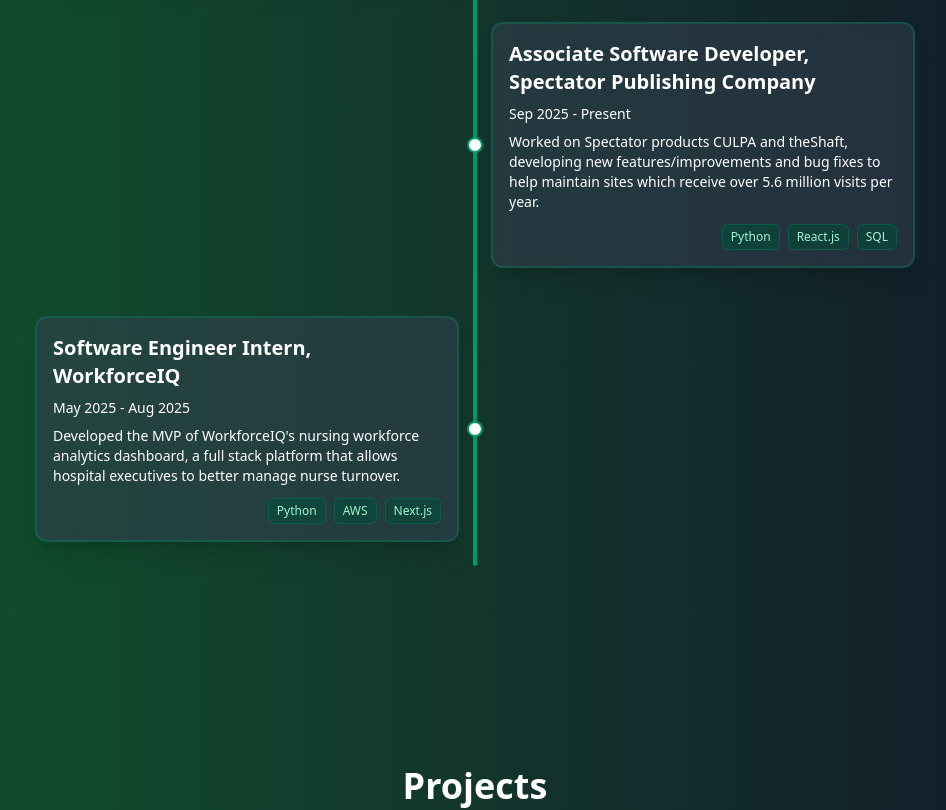
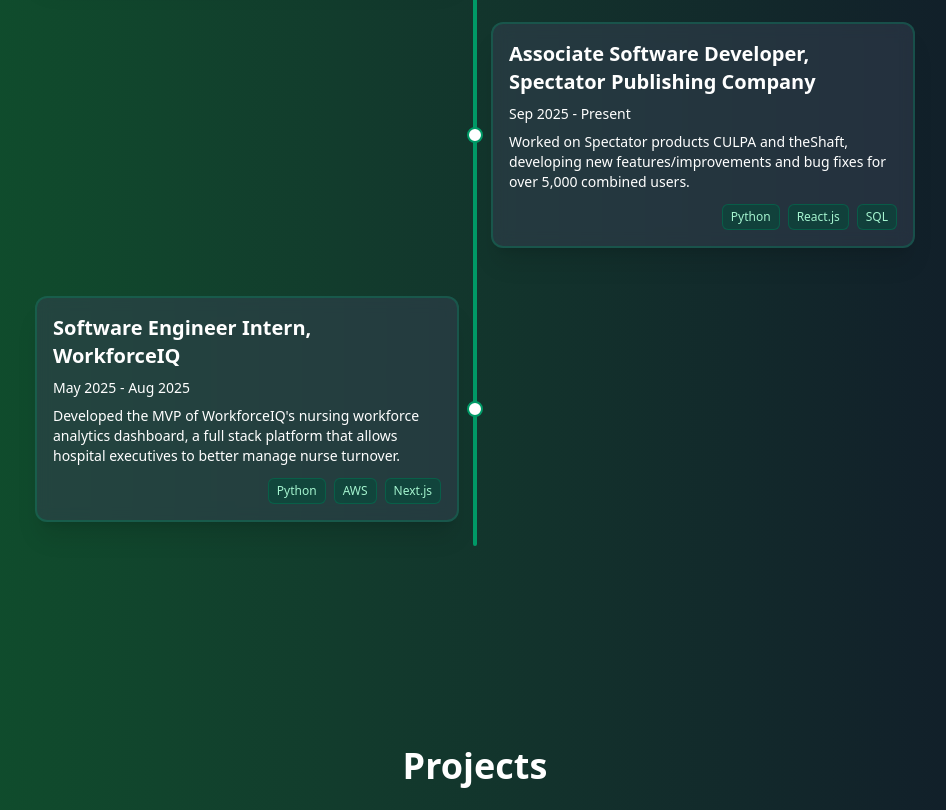
Before and after one commit to mishasgupta/mishasgupta.github.io, a React (Vite) app: page / in a window 1280 px wide. Shown: the part 2180-2990 px from the top of the page, without its empty margins (165-1111 px from the left). Built offline with nearby package versions, Linux system fonts and the light colour scheme; a web font is replaced by a local one.

Commit message:
fixed safari alignment issue

```diff
--- a/src/sections/Projects.jsx
+++ b/src/sections/Projects.jsx
@@ -64,7 +64,7 @@
   return (
     <div ref={ref} className="py-15 md:py-25 text-white flex flex-col justify-center items-center">
       <h3 className="text-3xl md:text-4xl font-semibold">Projects</h3>
-      <div className="grid grid-cols-1 xl:grid-cols-3 gap-10 lg:gap-14 mt-10 w-3/4 px-8 lg:px-2 py-12">
+      <div className="grid grid-cols-1 xl:grid-cols-3 gap-10 lg:gap-14 mt-10 w-3/4 mx-auto px-8 lg:px-2 py-12 justify-items-center">
         {projects.map((project, index) =>
           (
             <ProjectCard
--- a/src/sections/Work.jsx
+++ b/src/sections/Work.jsx
@@ -16,7 +16,7 @@
     {
       title: "Associate Software Developer, Spectator Publishing Company",
       date: "Sep 2025 - Present",
-      desc: "Worked on Spectator products CULPA and theShaft, developing new features/improvements and bug fixes to help maintain sites which receive over 5.6 million visits per year.",
+      desc: "Worked on Spectator products CULPA and theShaft, developing new features/improvements and bug fixes for over 5,000 combined users.",
       technologies: ["Python", "React.js", "SQL"],
       direction: "right"
     },
```
